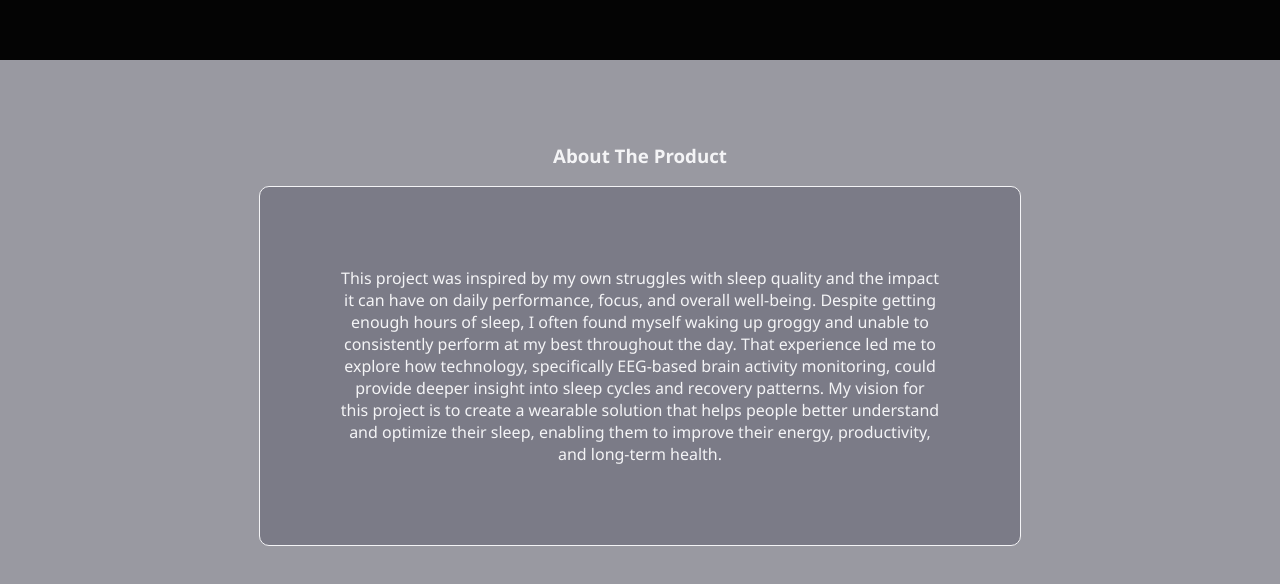
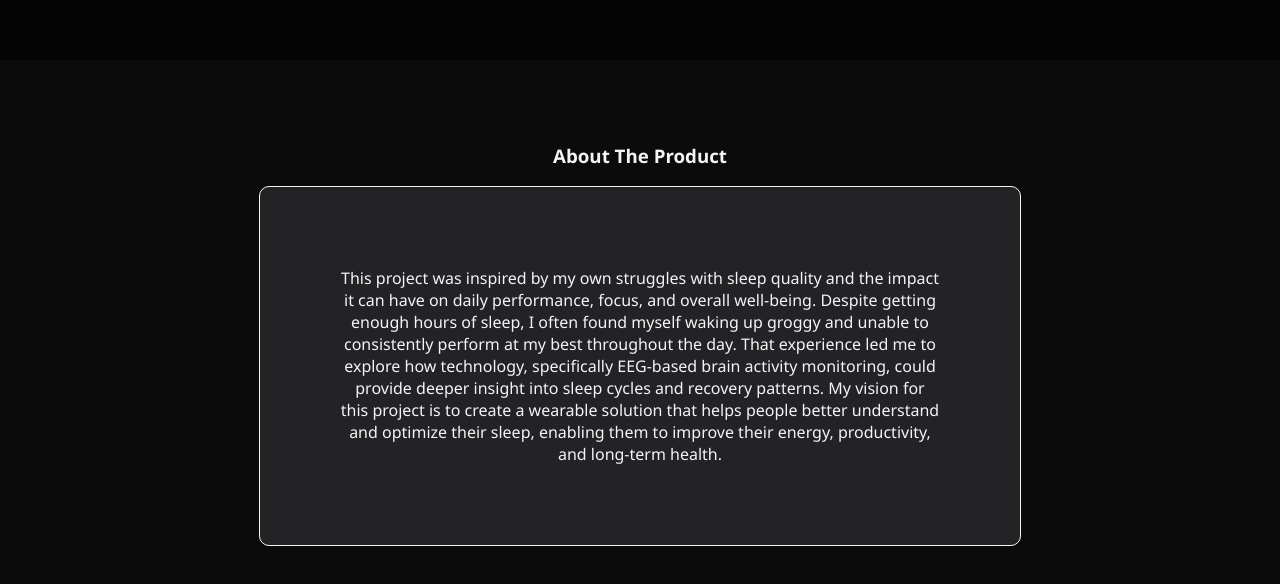
Before and after one commit to angumah/Modulus, a plain HTML site: page index.html in a window 1280 px wide. Shown: the part 1860-2444 px from the top of the page. Drawn offline with Linux system fonts and the light colour scheme.

Commit message:
FIX: color scheme

```diff
--- a/CSS/home.css
+++ b/CSS/home.css
@@ -25,7 +25,7 @@ a:visited {
 
 /* Even sections */
 .section:nth-child(even) {
-    background-color: #9999a1;
+    background-color: #0b0b0b;
     color: #f4f4f6;
 }
 
@@ -34,7 +34,7 @@ a:visited {
 }
 
 .section:nth-child(even) .content_card{
-    background-color: #7b7b87;
+    background-color: #232326;
 }
 .section_header{
     text-align: center;
```
